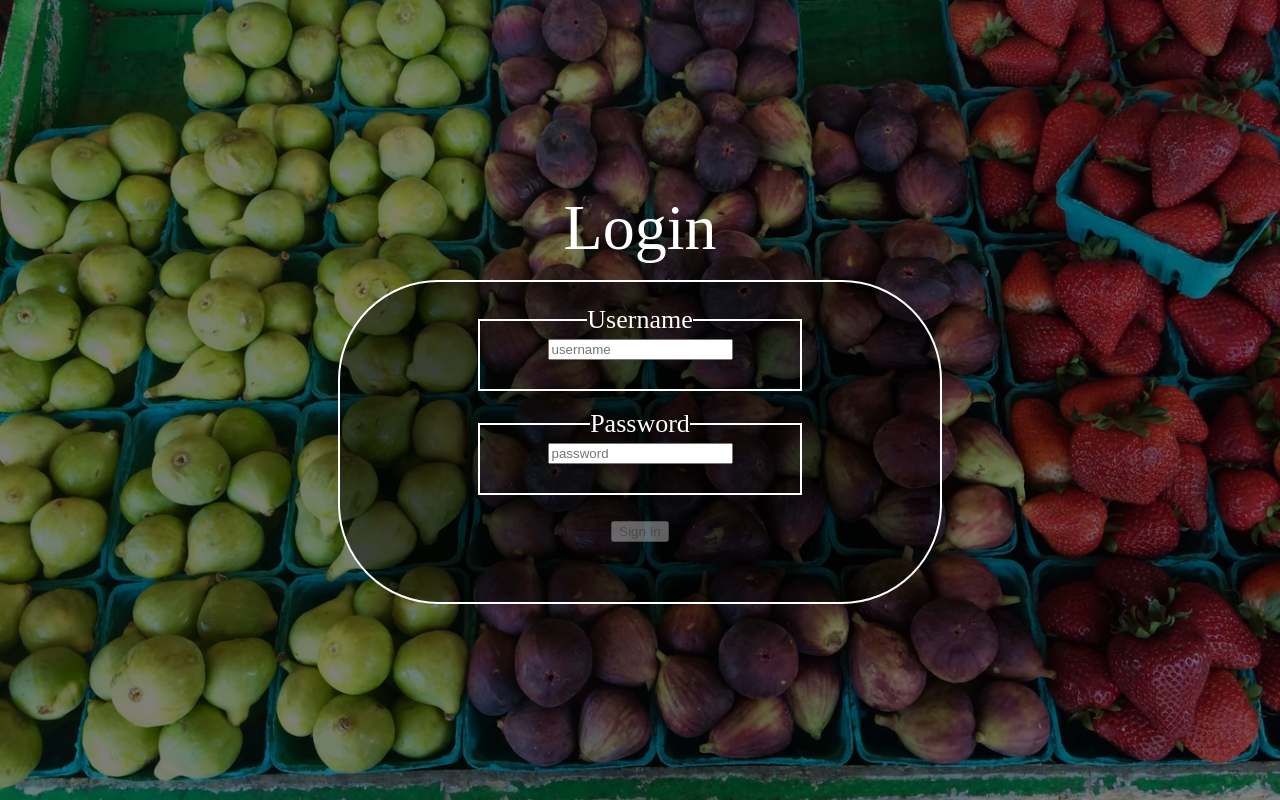
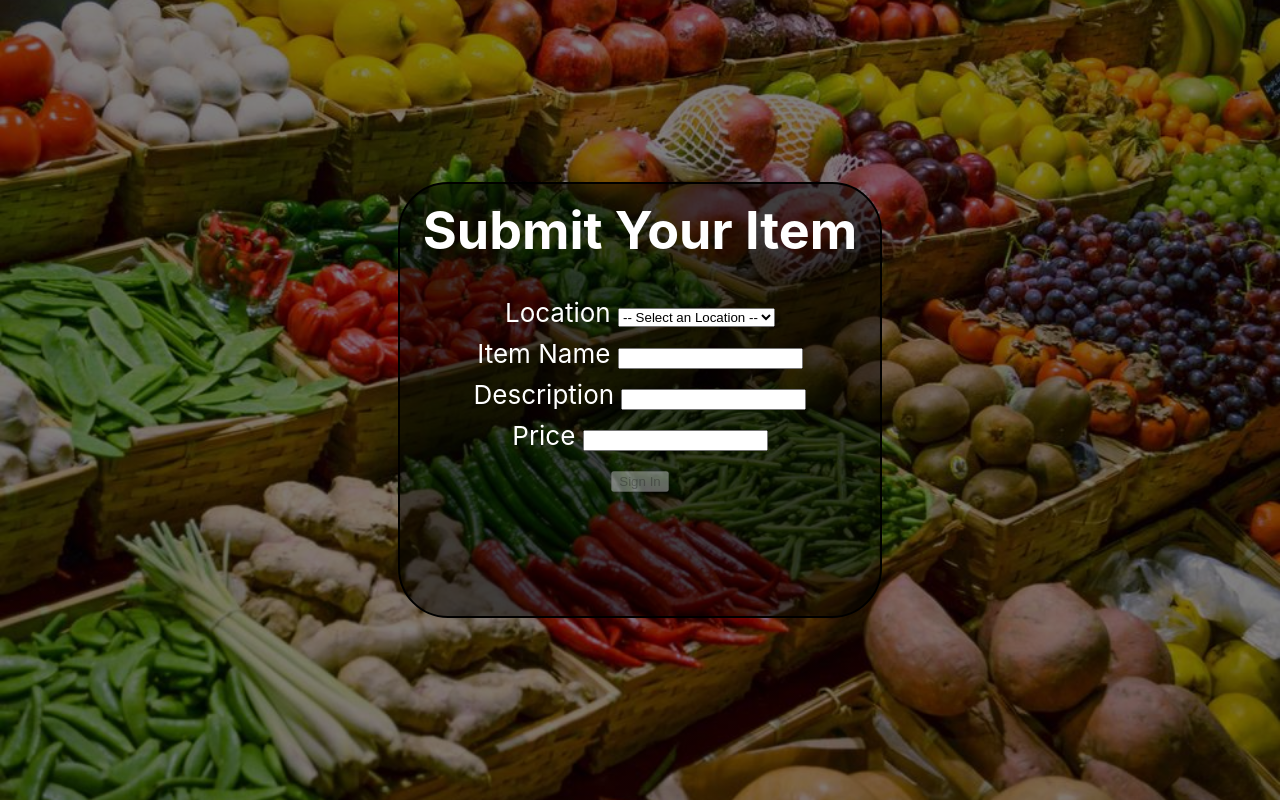
Before and after one commit to TT-WebFT-46-African-Marketplace/front-end, a React (Create React App) app in the folder african-marketplace/: page / in a window 1280 px wide. Built offline with nearby package versions, Linux system fonts and the light colour scheme.

Commit message:
created form for item form

```diff
--- a/african-marketplace/src/App.js
+++ b/african-marketplace/src/App.js
@@ -1,11 +1,12 @@
 import "./App.css";
-import Login from './forms/Login/Login'
+// import Login from './forms/Login/Login'
+import ItemForm from './forms/ItemForm/ItemForm'
 
 function App() {
   return (
     <div className="App">
       <header className="App-header">
-        <Login/>
+        <ItemForm/>
       </header>
     </div>
   );
--- /dev/null
+++ b/african-marketplace/src/forms/ItemForm/Form.css
@@ -0,0 +1,91 @@
+body{
+    background-image: linear-gradient( rgba(0, 0, 0, 0.5), rgba(0, 0, 0, 0.5) ),
+    url('/src/images/ghnw20161124-084928-823.jpg');
+    background-size:cover;
+    background-position:center;
+    background-repeat: no-repeat;
+}
+h1{
+    color: white;
+}
+.formContainer{
+    color: white;
+    display: flex;
+    flex-direction: column;
+    align-items: center;
+    border:2px solid black;
+    border-radius: 50px;
+    height: 27rem;
+    width: 30rem;
+    background-color: #282c34;
+    background: rgba(0,0,0,0.5);
+}
+.header{
+    margin-top: -20px;
+}
+.errorsContainer{
+    color: red;
+    font-size: 1rem;
+    margin-top: 15px;
+}
+.location{
+    margin-bottom: 10px;
+
+}
+.itemName{
+    margin-bottom: 10px;
+}
+.description{
+    margin-bottom: 10px;
+}
+.price{
+    margin-bottom: 10px;
+}
+.errorLocation{
+    margin-bottom: 1px;
+    display: inline-block;
+    text-shadow:
+    -1px -1px 0 black,
+     0   -1px 0 black,
+     1px -1px 0 black,
+     1px  0   0 black,
+     1px  1px 0 black,
+     0    1px 0 black,
+    -1px  1px 0 black,
+    -1px  0   0 black;
+}
+.errorItemName{
+    margin-bottom: 1px;
+    text-shadow:
+    -1px -1px 0 black,
+     0   -1px 0 black,
+     1px -1px 0 black,
+     1px  0   0 black,
+     1px  1px 0 black,
+     0    1px 0 black,
+    -1px  1px 0 black,
+    -1px  0   0 black;
+}
+.errorDescription{
+    margin-bottom: 1px;
+    text-shadow:
+    -1px -1px 0 black,
+     0   -1px 0 black,
+     1px -1px 0 black,
+     1px  0   0 black,
+     1px  1px 0 black,
+     0    1px 0 black,
+    -1px  1px 0 black,
+    -1px  0   0 black;
+}
+.errorPrice{
+    text-shadow:
+    -1px -1px 0 black,
+     0   -1px 0 black,
+     1px -1px 0 black,
+     1px  0   0 black,
+     1px  1px 0 black,
+     0    1px 0 black,
+    -1px  1px 0 black,
+    -1px  0   0 black;
+}
--- /dev/null
+++ b/african-marketplace/src/forms/ItemForm/Form.js
@@ -0,0 +1,92 @@
+import React from 'react'
+import './Form.css'
+
+function Form(props) {
+    const {
+        values,
+        submit,
+        change,
+        disabled,
+        errors,
+      } = props
+
+      const onSubmit = (e) => {
+        (e).preventDefault()
+        submit()
+      }
+
+    const onChange = (e) => {
+        const {name,value} = (e).target
+        change(name, value)
+    }
+
+    return (
+      <form className='formContainer' onSubmit={onSubmit}>
+          <div className ='header'>
+        <h1>Submit Your Item</h1>
+         </div>
+        <div>
+            {/* DROPDOWN */}
+            <div className= 'location'>
+            <label > Location&nbsp;
+                <select
+                value={values.location}
+                onChange={onChange}
+                name='location'
+                >
+                    <option value="">-- Select an Location --</option>
+                    <option value="Algeria">Algeria</option>
+                    <option value="Angola">Angola</option>
+                    <option value="Benin">Benin</option>
+                    <option value="Botswana">Botswana</option>
+                    <option value="Burkina">Burkina</option>
+                    <option value="Faso">Faso</option>
+                </select>
+            </label>
+            </div>
+            {/* TEXT INPUTS */}
+            <div className = 'itemName'>
+            <label >Item Name&nbsp;
+                <input
+                    value={values.itemName}
+                    onChange={onChange}
+                    name='itemName'
+                    type='text'
+                />
+            </label>
+            </div>
+            <div className = 'description'>
+            <label >Description&nbsp;
+                <input
+                    value={values.description}
+                    onChange={onChange}
+                    name='description'
+                    type='text'
+                />
+            </label>
+            </div>
+            <div className = 'price'>
+            <label >Price&nbsp;
+                <input
+                    value={values.price}
+                    onChange={onChange}
+                    name='price'
+                    type='text'
+                />
+            </label>
+            </div>
+        </div>
+        <div>
+            <button id = 'signIn' disabled={disabled}>Sign In</button>
+        </div>
+        <div className = 'errorsContainer'>
+            <div className = 'errorLocation'>{errors.location}</div>
+            <div className = 'errorItemName'>{errors.itemName}</div>
+            <div className = 'errorDescription'>{errors.description}</div>
+            <div className = 'errorPrice'>{errors.price}</div>
+        </div>
+      </form>
+    );
+  }
+
+  export default Form;
--- /dev/null
+++ b/african-marketplace/src/forms/ItemForm/ItemForm.css
@@ -0,0 +1,3 @@
+p{
+    color: black;
+}
--- /dev/null
+++ b/african-marketplace/src/forms/ItemForm/ItemForm.js
@@ -0,0 +1,89 @@
+import './ItemForm.css'
+import React, {useState, useEffect} from 'react'
+import Form from './Form'
+import axios from "axios";
+import formSchema from './formSchema'
+import * as yup from 'yup'
+
+const initialFormValues = {
+    ///// DROP DOWN /////
+    location:'',
+    ///// TEXT INPUTS /////
+    itemName:'',
+    description:'',
+    price:'',
+    }
+    const initialFormErrors = {
+      ///// TEXT INPUT ERRORS /////
+      ///// DROP DOWN /////
+    location:'',
+    ///// TEXT INPUTS /////
+    itemName:'',
+    description:'',
+    price:'',
+    }
+
+    const initialItemForm = []
+    const initialDisabled = true
+
+function ItemForm() {
+    const [formValues, setFormValues] = useState(initialFormValues) // object
+    const [formErrors, setFormErrors] = useState(initialFormErrors) // object
+    const [disabled, setDisabled] = useState(initialDisabled)
+    const [itemForm, setItemForm] = useState(initialItemForm)
+
+    const postNewItemForm = newItemForm => {
+        axios.post(newItemForm)
+        .then(res => {
+            setItemForm([res.data, ...itemForm])
+        })
+        .catch(err => {
+            console.log(err);
+        })
+        setFormValues(initialFormValues)
+    }
+    //////////////// EVENT HANDLERS ////////////////
+    const inputChange = (name,value) => {
+        yup.reach(formSchema,name)
+        .validate(value)
+        .then(() => {
+            setFormErrors({...formErrors,[name]:''})
+        })
+        .catch(err => {
+            setFormErrors({...formErrors,[name]: err.errors[0]})
+        })
+        setFormValues({
+            ...formValues,
+            [name]:value
+        })
+    }
+
+    const formSubmit = () =>{
+        const newItemForm = {
+            itemName: formValues.itemName.trim(),
+            description: formValues.description.trim(),
+            price: formValues.price.trim(),
+        }
+        postNewItemForm(newItemForm)
+    }
+
+    useEffect(() => {
+        formSchema.isValid(formValues).then(valid => setDisabled(!valid))
+      }, [formValues])
+
+  return (
+    <div className="itemForm">
+      <header className="itemForm-header">
+      <Form
+      values={formValues}
+      change={inputChange}
+      submit={formSubmit}
+      disabled={disabled}
+      errors={formErrors}
+      />
+      </header>
+    </div>
+  );
+}
+
+export default ItemForm;
--- /dev/null
+++ b/african-marketplace/src/forms/ItemForm/formSchema.js
@@ -0,0 +1,20 @@
+import * as yup from 'yup'
+
+const formSchema = yup.object().shape({
+        location: yup.string()
+        .oneOf(['Algeria', 'Angola', 'Benin', 'Botswana', 'Burkina', 'Faso'], 'Location is required'),
+        itemName: yup.string()
+        .trim()
+        .required('item name is required, please fill out')
+        .min(3, 'item name must be 3 characters long'),
+        description: yup.string()
+        .trim()
+        .required('description is required, please fill out')
+        .min(3, 'description must be 3 characters long'),
+        price: yup.number()
+        .typeError('you must specify a number')
+        .required('This field is required')
+        .min(2),
+})
+
+export default formSchema
```
Also changed, not shown: african-marketplace/src/forms/ItemForm.js (deleted), african-marketplace/src/images/ghnw20161124-084928-823.jpg (added).
